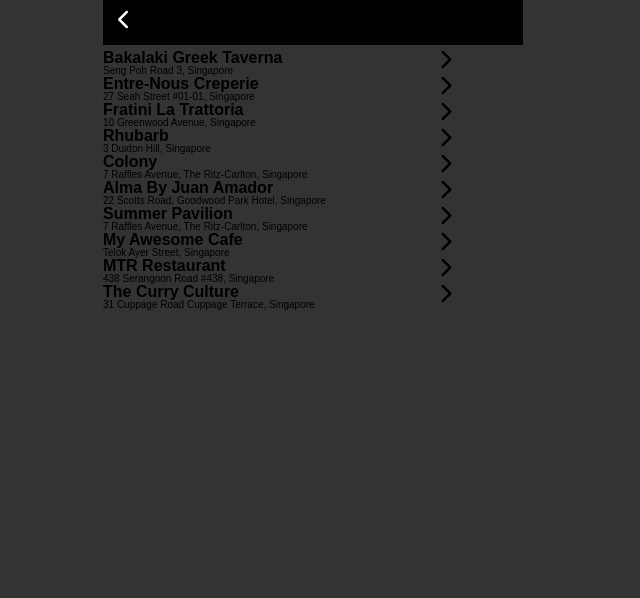
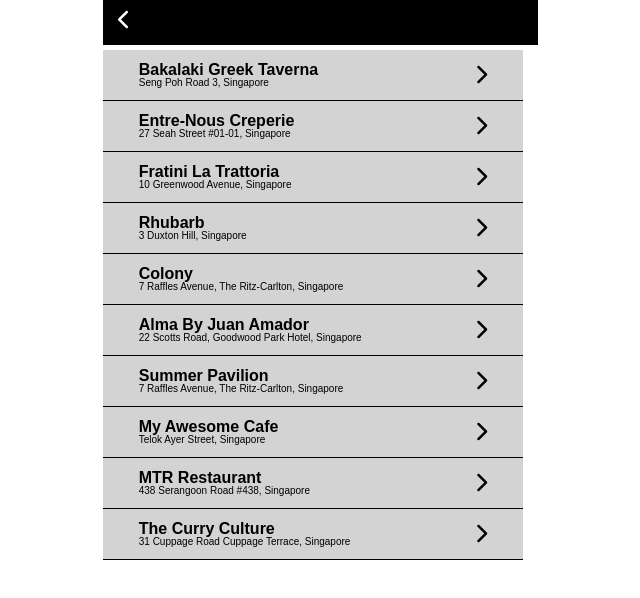
Before and after one commit to tamaracsanderson/CSS_Basics, a plain HTML site: page css-exercise-three/index.html in a window 1280 px wide. Shown: the whole page, without its empty margins (327-967 px from the left). Drawn offline with Linux system fonts and the light colour scheme.

Commit message:
Update style.css

```diff
--- a/css-exercise-three/css/style.css
+++ b/css-exercise-three/css/style.css
@@ -1,10 +1,5 @@
-* {
-  box-sizing: border-box;
-}
-/* all content in border box */
-
 body {
-  background-color: #333;
+  background-color: white;
   font-family: sans-serif;
   font-size: 10px;
 }
@@ -24,6 +19,18 @@
   font-weight: bold;
   /* made font bold */
 }
+
+.location {
+  height: 50px;
+  background-color: lightgray;
+  display: flex;
+  justify-content: center;
+  align-items: center;
+  padding: 0;
+  margin: 0;
+  border-bottom: 1px solid black;
+}
+
 .container {
   margin: 0 auto;
   width: 420px;
@@ -31,6 +38,9 @@
 
 .restaurant-list {
   padding-top: 50px;
+  background-color: white;
+  box-sizing: border-box;
+  /* all content in border box */
 }
 
 .content {
@@ -39,10 +49,3 @@
   float: left;
   /* moved left */
 }
-
-.arrow {
-  width:20%;
-    /* takes up 20% of screen */
-  float: right;
-  /* moved right */
-}
```
